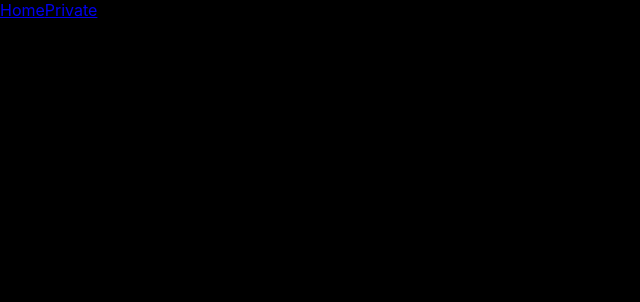
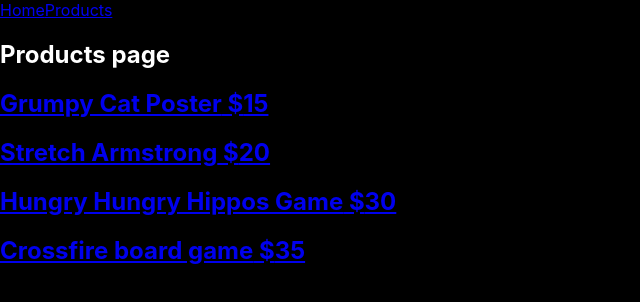
Before and after one commit to sotobry/v-school-level-4, a React (Create React App) app: page /products in a window 1280 px wide. Shown: the top 302 px of the page, without its empty margins (0-640 px from the left). Built offline with nearby package versions, Linux system fonts and the light colour scheme.

Commit message:
Finish React Router Challenge lessons.

```diff
--- a/src/App.js
+++ b/src/App.js
@@ -21,7 +21,8 @@
 // import SpeedTypingGame from './lessons/20_speedTypingGame/SpeedTypingGame';
 // import UseRef from './lessons/21_useRef/UseRef';
 // import CustomHooks from './lessons/22_customHooks/CustomHooks';
-import ReactRouter from './lessons/23_reactRouter/ReactRouter';
+// import ReactRouter from './lessons/23_reactRouter/ReactRouter';
+import ReactRouterChallenge from './lessons/23_reactRouter/ReactRouterChallenge';
 
 function App() {
   return (
@@ -49,7 +50,8 @@
       {/* <SpeedTypingGame /> */}
       {/* <UseRef /> */}
       {/* <CustomHooks /> */}
-      <ReactRouter />
+      {/* <ReactRouter /> */}
+      <ReactRouterChallenge />
     </div>
   );
 }
--- /dev/null
+++ b/src/lessons/23_reactRouter/ReactRouterChallenge.js
@@ -0,0 +1,23 @@
+import { Link, Switch, Route } from 'react-router-dom';
+import Home from './pages/Home';
+import Products from './pages/Products';
+import ProductDetail from './pages/ProductDetail';
+
+const ReactRouterChallenge = () => {
+  return (
+    <div>
+      <nav>
+        <Link to='/'>Home</Link>
+        <Link to='/products'>Products</Link>
+
+        <Switch>
+          <Route exact path='/'><Home /></Route>
+          <Route exact path='/products'><Products /></Route>
+          <Route path='/products/:productId'><ProductDetail /></Route>
+        </Switch>
+      </nav>
+    </div>
+  );
+};
+
+export default ReactRouterChallenge;
--- /dev/null
+++ b/src/lessons/23_reactRouter/data/productsData.js
@@ -0,0 +1,28 @@
+const productsData = [
+  {
+    id: 1,
+    name: "Grumpy Cat Poster",
+    description: "Everyone's favorite cat who loves to hate",
+    price: 15
+  },
+  {
+    id: 2,
+    name: "Stretch Armstrong",
+    description: "He bends! He stretches! He even ties in knots, but always returns to his original shape!",
+    price: 20
+  },
+  {
+    id: 3,
+    name: "Hungry Hungry Hippos Game",
+    description: "It's a race, it's a chase, hurry up and feed their face! Who will win? No one knows! Feed the hungry hip-ip-pos!",
+    price: 30
+  },
+  {
+    id: 4,
+    name: "Crossfire board game",
+    description: "You'll get caught up in the crossfire!",
+    price: 35
+  }
+];
+
+export default productsData;
--- /dev/null
+++ b/src/lessons/23_reactRouter/pages/ProductDetail.js
@@ -0,0 +1,18 @@
+import { useParams } from 'react-router-dom';
+import productsData from '../data/productsData';
+
+const ProductDetail = () => {
+  const { productId } = useParams();
+
+  const product = productsData.find(product =>
+    product.id === Number(productId));
+  const { name, description } = product;
+
+  return (<div>
+    <h1>Product Detail Page</h1>
+    <h2>{name}</h2>
+    <p>{description}</p>
+  </div>);
+};
+
+export default ProductDetail;
--- /dev/null
+++ b/src/lessons/23_reactRouter/pages/Products.js
@@ -0,0 +1,18 @@
+import { Link } from 'react-router-dom';
+import productsData from '../data/productsData';
+
+const Products = () => {
+  return (<>
+    <h1>Products page</h1>
+    {productsData.map(product => {
+      const { id, name, price } = product;
+      return (
+        <div key={id}>
+          <Link to={`/products/${id}`}><h2>{name} ${price}</h2></Link>
+        </div>
+      );
+    })}
+  </>);
+};
+
+export default Products;
```
